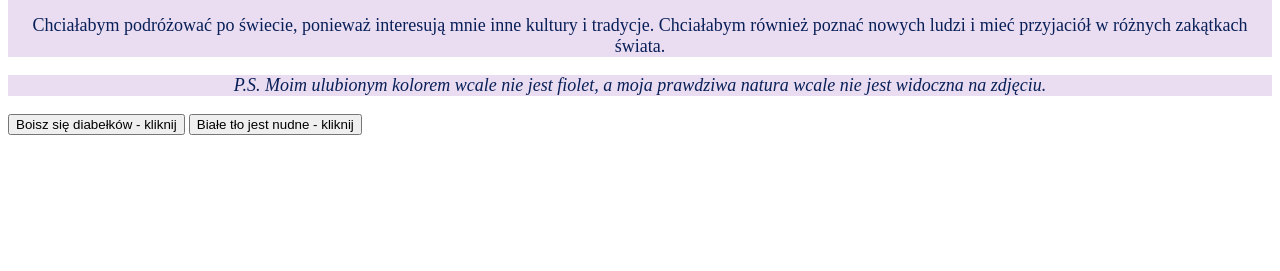
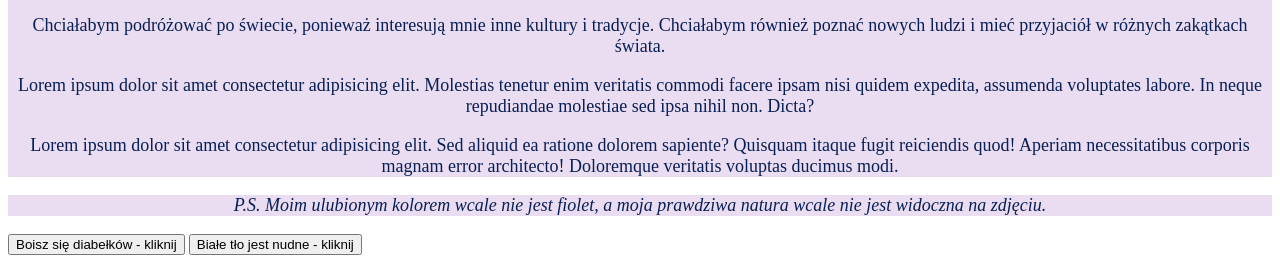
Before and after one commit to KamilaPyrda/homepage1, a plain HTML site: page index.html in a window 1280 px wide. Shown: the part 797-1068 px from the top of the page. Before the commit the page ends 948 px from the top, so only its background shows below. Drawn offline with Linux system fonts and the light colour scheme.

Commit message:
Added paragraph

```diff
--- a/index.html
+++ b/index.html
@@ -41,6 +41,10 @@
         <p>Chciałabym podróżować po świecie, ponieważ interesują mnie inne kultury i tradycje. Chciałabym również poznać
             nowych ludzi i mieć przyjaciół w różnych zakątkach świata.
         </p>
+         <p>Lorem ipsum dolor sit amet consectetur adipisicing elit. Molestias tenetur enim veritatis commodi facere ipsam nisi quidem expedita, assumenda voluptates labore. In neque repudiandae molestiae sed ipsa nihil non. Dicta?
+        </p>
+        <p>Lorem ipsum dolor sit amet consectetur adipisicing elit. Sed aliquid ea ratione dolorem sapiente? Quisquam itaque fugit reiciendis quod! Aperiam necessitatibus corporis magnam error architecto! Doloremque veritatis voluptas ducimus modi.
+        </p>
     </div>
 
 
```
